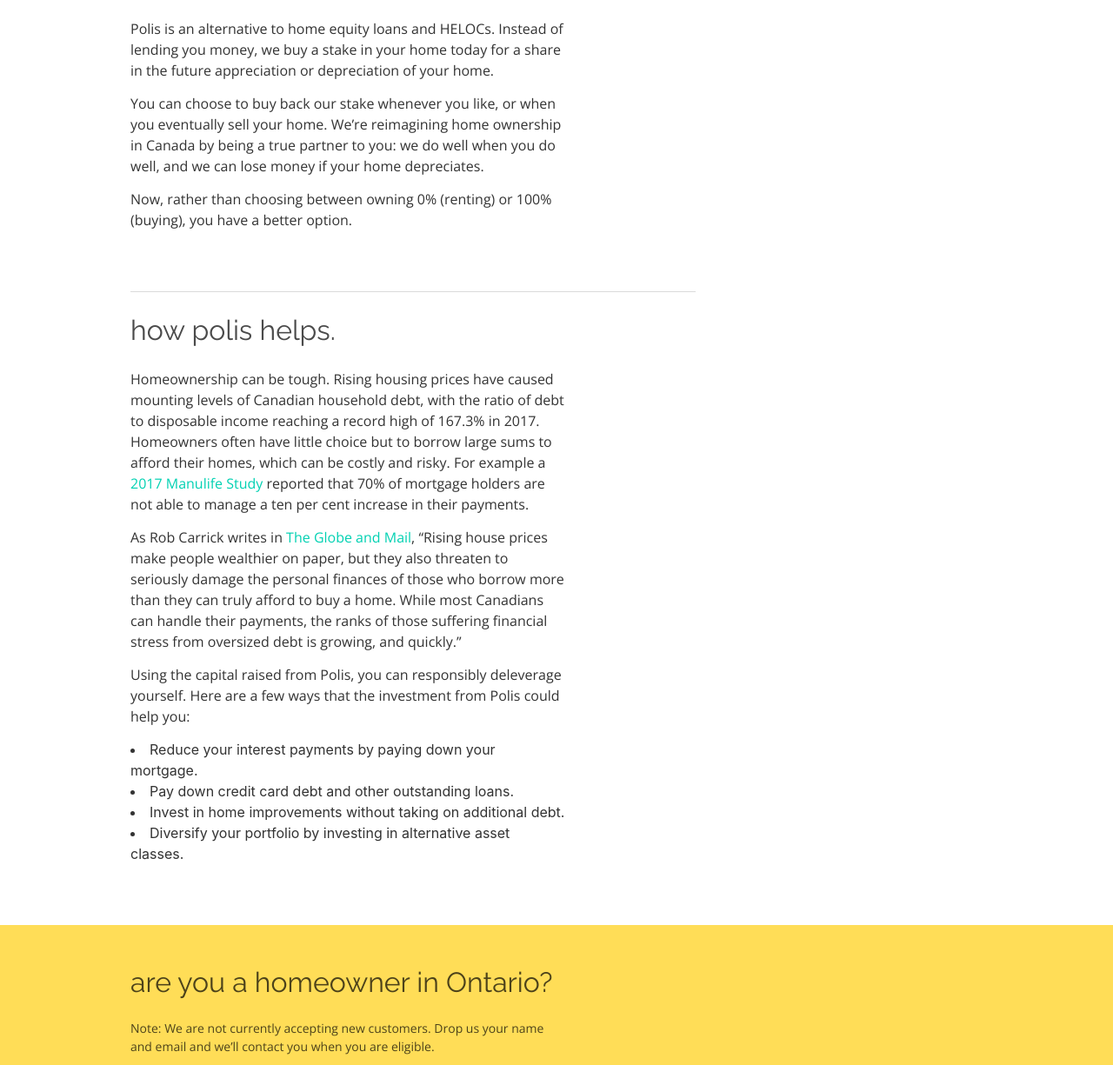
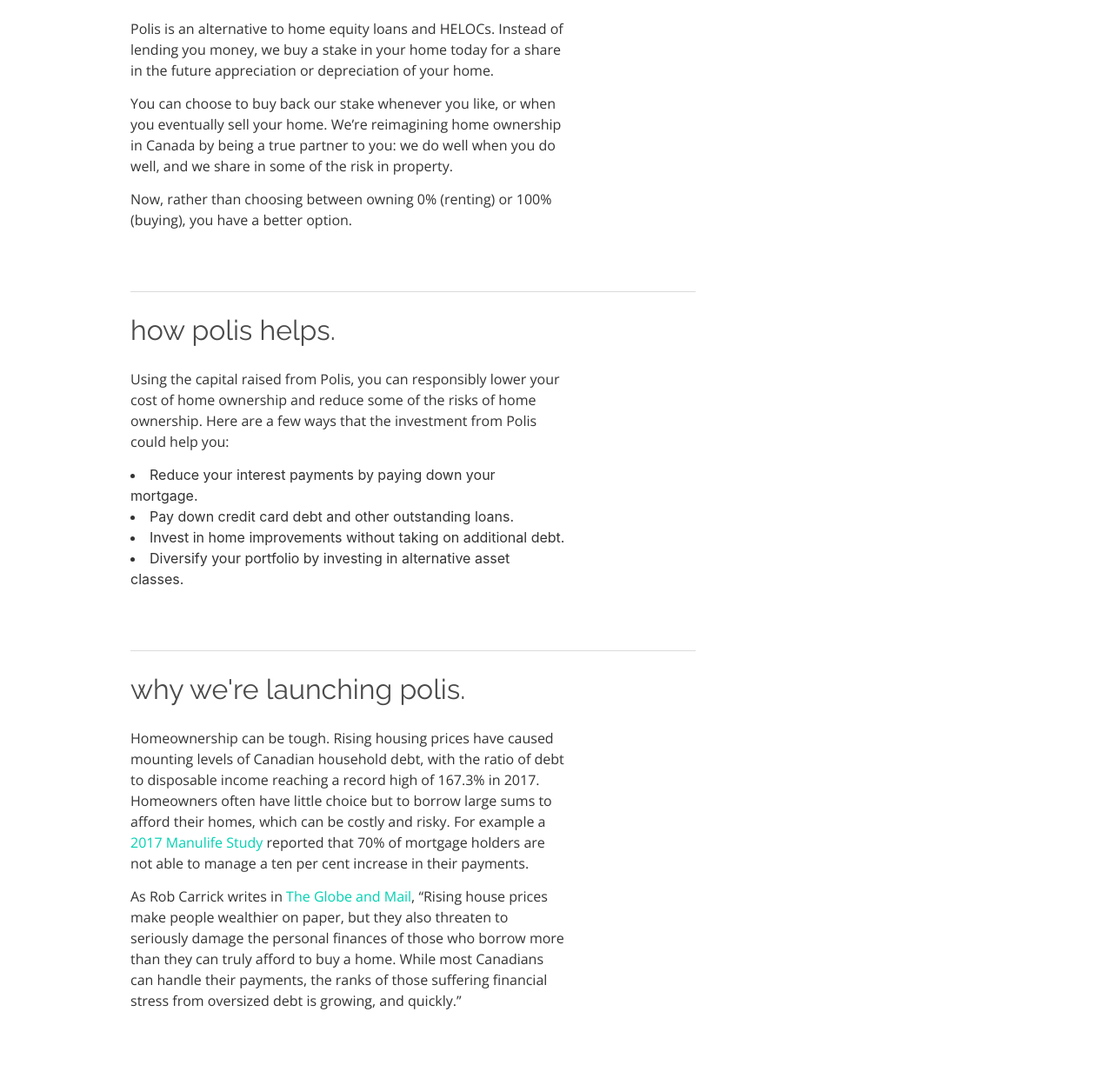
Before and after one commit to chrisneels/polis.github.io, a plain HTML site: page index.html in a window 1280 px wide. Shown: the part 508-1733 px from the top of the page at 87% size. Drawn offline with nearby package versions, Linux system fonts and the light colour scheme.

Commit message:
Copy updates

```diff
--- a/index.html
+++ b/index.html
@@ -48,20 +48,25 @@
     <hr>
     <h2 class="subtitle is-3">we're reimagining home ownership for Canadians.</h2>
     <p>Polis is an alternative to home equity loans and HELOCs. Instead of lending you money, we buy a stake in your home today for a share in the future appreciation or depreciation of your home.</p>
-    <p>You can choose to buy back our stake whenever you like, or when you eventually sell your home. We’re reimagining home ownership in Canada by being a true partner to you: we do well when you do well, and we can lose money if your home depreciates.</p>
+    <p>You can choose to buy back our stake whenever you like, or when you eventually sell your home. We’re reimagining home ownership in Canada by being a true partner to you: we do well when you do well, and we share in some of the risk in property.</p>
     <p>Now, rather than choosing between owning 0% (renting) or 100% (buying), you have  a better option.</p>
 </div>
 
 <div class="site-body">
     <hr>
     <h2 class="subtitle is-3">how polis helps.</h2>
-    <p>Homeownership can be tough. Rising housing prices have caused mounting levels of Canadian household debt, with the ratio of debt to disposable income reaching a record high of 167.3% in 2017. Homeowners often have little choice but to borrow large sums to afford their homes, which can be costly and risky. For example a <a href="http://www.newswire.ca/news-releases/the-debt-truth-unexpected-expenses-could-spell-big-trouble-for-millennial-homeowners-623825354.html" target="_blank">2017 Manulife Study</a> reported that 70% of mortgage holders are not able to manage a ten per cent increase in their payments.</p>
-    <p>As Rob Carrick writes in <a href="https://www.theglobeandmail.com/globe-investor/personal-finance/genymoney/mortgage-overload-canadian-housing-finance/article33279552/" target="_blank">The Globe and Mail</a>, “Rising house prices make people wealthier on paper, but they also threaten to seriously damage the personal finances of those who borrow more than they can truly afford to buy a home. While most Canadians can handle their payments, the ranks of those suffering financial stress from oversized debt is growing, and quickly.”</p>
-    <p>Using the capital raised from Polis, you can responsibly deleverage yourself. Here are a few ways that the investment from Polis could help you:</p>
+    <p>Using the capital raised from Polis, you can responsibly lower your cost of home ownership and reduce some of the risks of home ownership. Here are a few ways that the investment from Polis could help you:</p>
     <li>Reduce your interest payments by paying down your mortgage.</li>
     <li>Pay down credit card debt and other outstanding loans.</li>
     <li>Invest in home improvements without taking on additional debt.</li>
     <li>Diversify your portfolio by investing in alternative asset classes.</li>
+</div>
+
+<div class="site-body">
+    <hr>
+    <h2 class="subtitle is-3">why we're launching polis.</h2>
+    <p>Homeownership can be tough. Rising housing prices have caused mounting levels of Canadian household debt, with the ratio of debt to disposable income reaching a record high of 167.3% in 2017. Homeowners often have little choice but to borrow large sums to afford their homes, which can be costly and risky. For example a <a href="http://www.newswire.ca/news-releases/the-debt-truth-unexpected-expenses-could-spell-big-trouble-for-millennial-homeowners-623825354.html" target="_blank">2017 Manulife Study</a> reported that 70% of mortgage holders are not able to manage a ten per cent increase in their payments.</p>
+    <p>As Rob Carrick writes in <a href="https://www.theglobeandmail.com/globe-investor/personal-finance/genymoney/mortgage-overload-canadian-housing-finance/article33279552/" target="_blank">The Globe and Mail</a>, “Rising house prices make people wealthier on paper, but they also threaten to seriously damage the personal finances of those who borrow more than they can truly afford to buy a home. While most Canadians can handle their payments, the ranks of those suffering financial stress from oversized debt is growing, and quickly.”</p>
 </div>
 
 <section class="hero is-warning">
```
Also changed, not shown: 1 other file.
